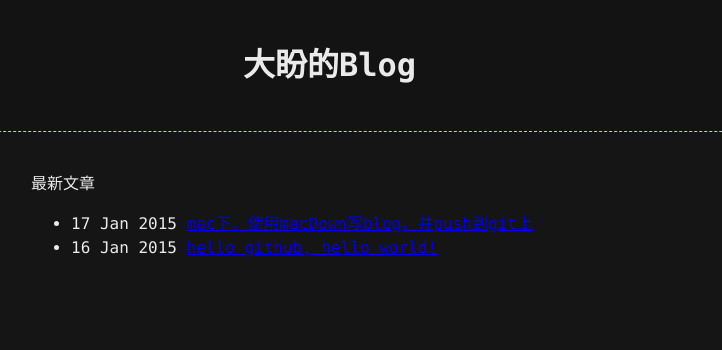
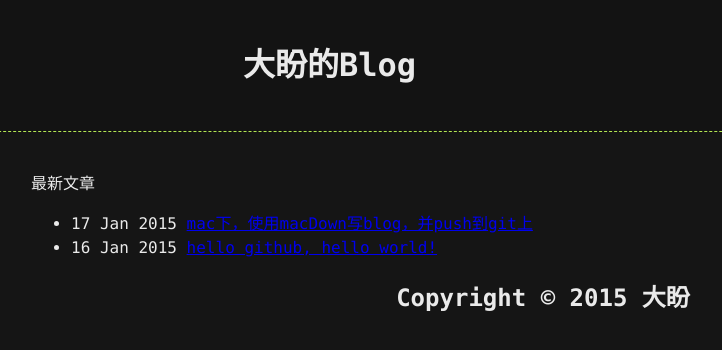
Before and after one commit to per4j/dapan, a Jekyll site: the page built from index.html, in a window 1280 px wide. Shown: the top 350 px of the page, without its empty margins (97-819 px from the left). Built offline with Jekyll 4.4.1, drawn with Linux system fonts in a browser that asks for light colours.

Commit message:
modified

```diff
--- a/_layouts/default.html
+++ b/_layouts/default.html
@@ -17,7 +17,7 @@
 		{{ page.date | date_to_string }}
 
 		<div class="footer">
-		    <h2 align="center">{{ page.footer }}</h2>
+		    <h2 align="center">Copyright © 2015 大盼</h2>
 		</div>
 	</body>
 </html>
```
Also changed, not shown: _posts/2015-01-17-第二篇博客.md (+0 -1 lines).
